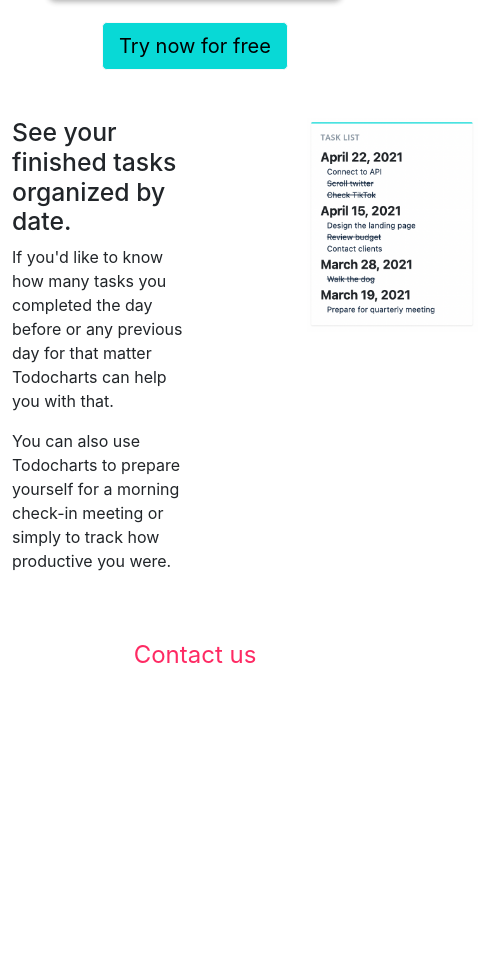
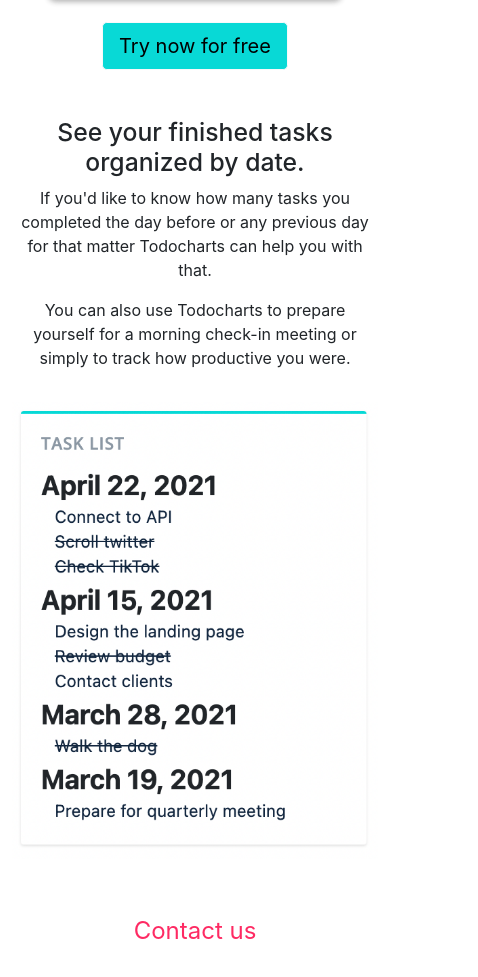
Before and after one commit to gsauzande/todocharts, a Next.js app: page / in a window 390 px wide. Shown: the part 853-1830 px from the top of the page, 478 px wide, since content can reach past the window. Before the commit the page ends 1574 px from the top, so only its background shows below. Built offline with nearby package versions, Linux system fonts and the light colour scheme; no server answers; a web font is replaced by a local one.

Commit message:
Improved mobile look

```diff
--- a/components/HomePage/NavBar.tsx
+++ b/components/HomePage/NavBar.tsx
@@ -26,6 +26,7 @@
           <Navbar.Toggle aria-controls="basic-navbar-nav" />
           <Navbar.Collapse id="basic-navbar-nav justify-content-end">
             <Nav>
+              <Nav.Link href="https://blog.todocharts.com/">Blog</Nav.Link>
               {/* <Nav.Link href="/features">
                 New features
                 <Badge variant="danger" pill>
--- a/pages/index.tsx
+++ b/pages/index.tsx
@@ -18,7 +18,7 @@
         <NavBar />
         <Container className={`${styles.customContainer} mt-3`}>
           <Row className="center-block text-center">
-            <Col>
+            <Col md={12} xs={12}>
               <TextDescription />
             </Col>
           </Row>
@@ -42,8 +42,12 @@
               </Button>
             </Col>
           </Row>
-          <Row className="mt-5">
-            <Col className={`text-right ${styles.landingPageFont}`}>
+          <Row className="mt-5 center-block text-center">
+            <Col
+              className={`text-right ${styles.landingPageFont}`}
+              md={12}
+              xs={12}
+            >
               <h2>See your finished tasks organized by date.</h2>
               <p>
                 If you'd like to know how many tasks you completed the day
@@ -55,8 +59,10 @@
                 check-in meeting or simply to track how productive you were.
               </p>
             </Col>
-            <Col>
-              <span style={{ marginLeft: "100px" }}>
+          </Row>
+          <Row className="mt-3 center-block text-center">
+            <Col md={12} xs={12}>
+              <span>
                 <Image
                   src={tasksImage}
                   alt="List of tasks grouped by date when they were created"
```
